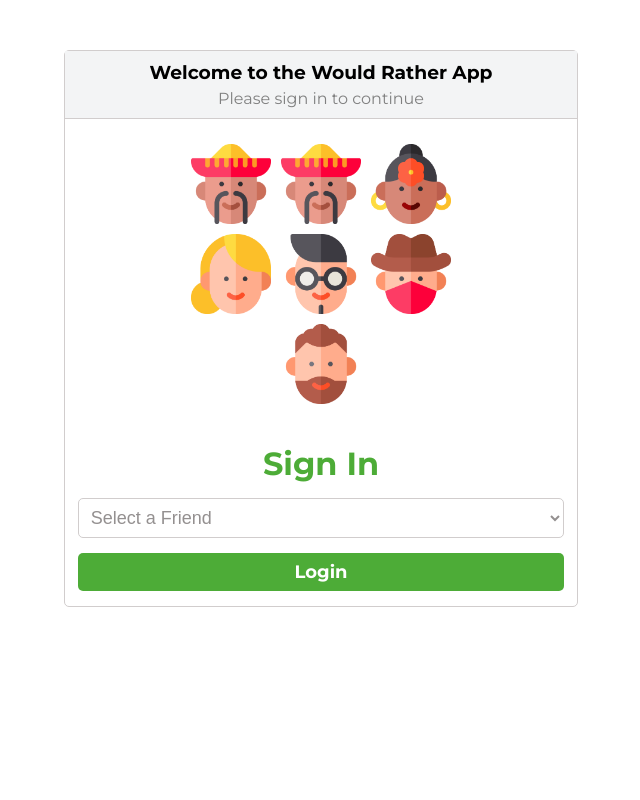
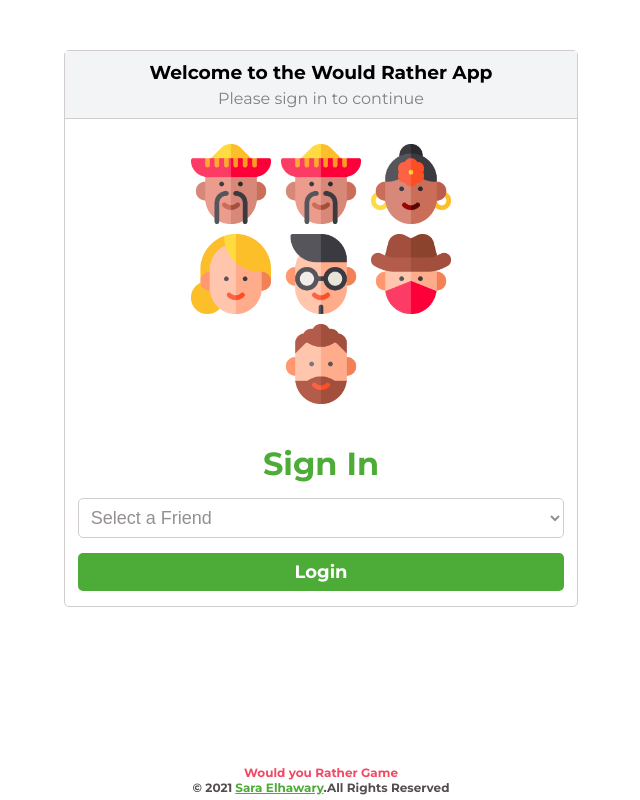
Before and after one commit to sara-elhawary/would-you-rather-app, a React (Vite) app: page /login in a window 1280 px wide. Shown: the whole page, without its empty margins (319-959 px from the left). Built offline with nearby package versions, Linux system fonts and the light colour scheme.

Commit message:
add footer to login page

```diff
--- /dev/null
+++ b/src/components/footer.jsx
@@ -0,0 +1,16 @@
+import React from 'react'
+
+import classes from './footer.module.css'
+
+export default function Footer() {
+  return (
+    <div className={classes.footer}>
+      <span> Would you Rather Game</span>
+      <p>
+        © 2021
+        <a href="https://www.linkedin.com/in/sara-elhawary/">Sara Elhawary</a>
+        .All Rights Reserved
+      </p>
+    </div>
+  )
+}
--- /dev/null
+++ b/src/components/footer.module.css
@@ -0,0 +1,23 @@
+.footer {
+  position: fixed;
+  bottom: 0;
+  width: 100%;
+  height: 40px;
+  background: white;
+  display: flex;
+  flex-direction: column;
+  justify-content: center;
+  align-items: center;
+  color: rgb(85, 78, 78);
+  font-weight: 600;
+  font-family: 'Montserrat';
+  font-size: 12px;
+}
+.footer a {
+  /* text-decoration: none; */
+  color: #4dac37;
+  margin-left: 3px;
+}
+.footer span {
+  color: #f24a65;
+}
--- a/src/components/login-form.module.css
+++ b/src/components/login-form.module.css
@@ -7,7 +7,7 @@
   width: 40%;
   border: #d1cdcd solid 1px;
   border-radius: 5px;
-  margin: 50px auto;
+  margin: 50px auto 0;
   display: flex;
   flex-direction: column;
   align-items: center;
--- a/src/pages/login.jsx
+++ b/src/pages/login.jsx
@@ -1,7 +1,13 @@
 import React from 'react'
 
 import LoginForm from '../components/login-form'
+import Footer from '../components/footer'
 
 export default function Login() {
-  return <LoginForm />
+  return (
+    <div>
+      <LoginForm />
+      <Footer />
+    </div>
+  )
 }
```
